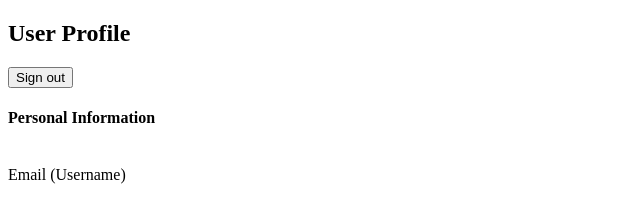
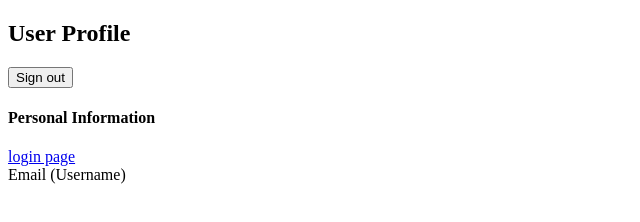
Before and after one commit to Joejoequ/A-Serverless-Shopping-Website, a plain HTML site: page website/index.html in a window 1280 px wide. Shown: the full height of the page, 0-640 px from the left. Drawn offline with Linux system fonts and the light colour scheme.

Commit message:
change on index.html

```diff
--- a/website/index.html
+++ b/website/index.html
@@ -17,6 +17,7 @@
     <div>
 
         <h4>Personal Information</h4>
+        <a href="login.html">login page</a>
 
         <br>
         <div>
```
